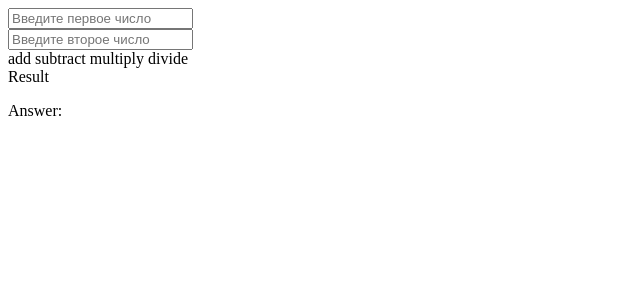
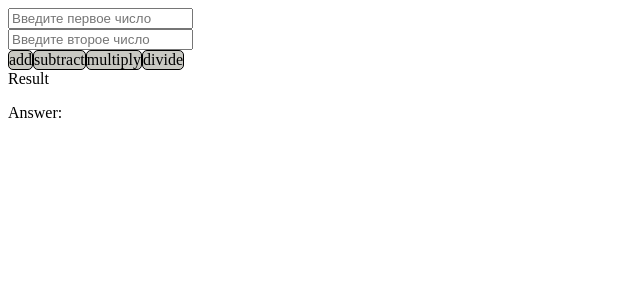
Before and after one commit to KimLeoVal/hw69, a Django app: page / in a window 1280 px wide. Shown: the top 300 px of the page, without its empty margins (0-640 px from the left). Run offline with Django 4.2, Linux system fonts and the light colour scheme.

Commit message:
добавил стили для ссылок, оформив в виде кнопок

```diff
--- a/webapp/templates/index.html
+++ b/webapp/templates/index.html
@@ -3,22 +3,29 @@
 <head>
     <meta charset="UTF-8">
     <title>hw69</title>
+    <style>
+        .btn {
+            text-align: center;
+            text-decoration: none;
+            color: black;
+            border-radius: 5px;
+            border: solid 1px;
+            background: rgb(201, 201, 195);
+        }
+    </style>
 </head>
 <body>
 <input id="first" type="text" placeholder="Введите первое число"><br>
 <input id="second" type="text" placeholder="Введите второе число">
-<div>
-    <a href="{% url 'webapp:add' %}" id="add" style="text-decoration: none;color: black" class="btn" data-action="add">add</a>
-    <a href="{% url 'webapp:subtract' %}" id="subtract" style="text-decoration: none;color: black" class="btn"
-       data-action="subtract">subtract</a>
-    <a href="{% url 'webapp:multiply' %}" id="multiply" style="text-decoration: none;color: black" class="btn"
-       data-action="multiply">multiply</a>
-    <a href="{% url 'webapp:divide' %}" id="divide" style="text-decoration: none;color: black" class="btn"
-       data-action="divide">divide</a>
+<div style="display: flex">
+    <a href="{% url 'webapp:add' %}" id="add" class="btn" data-action="add">add</a><br>
+    <a href="{% url 'webapp:subtract' %}" id="subtract" class="btn"
+       data-action="subtract">subtract</a><br>
+    <a href="{% url 'webapp:multiply' %}" id="multiply" class="btn"
+       data-action="multiply">multiply</a><br>
+    <a href="{% url 'webapp:divide' %}" id="divide" class="btn"
+       data-action="divide">divide</a><br>
 
-{#    <button id="subtract" class="btn" data-action="subtract">subtract</button>#}
-{#    <button id="multiply" class="btn" data-action="multiply">multiply</button>#}
-{#    <button id="divide" class="btn" data-action="divide">divide</button>#}
 </div>
 <div>Result</div>
 <p id="p_answer">Answer:</p>
@@ -51,11 +58,11 @@
         let a = first.value
         let b = second.value
         console.log(a, b)
-        let body={
-            "a":a,
-            "b":b
+        let body = {
+            "a": a,
+            "b": b
         }
-        let response = await makeRequest(url,body)
+        let response = await makeRequest(url, body)
 
         let p = document.getElementById('p_answer')
         p.style = 'color:green'
```
